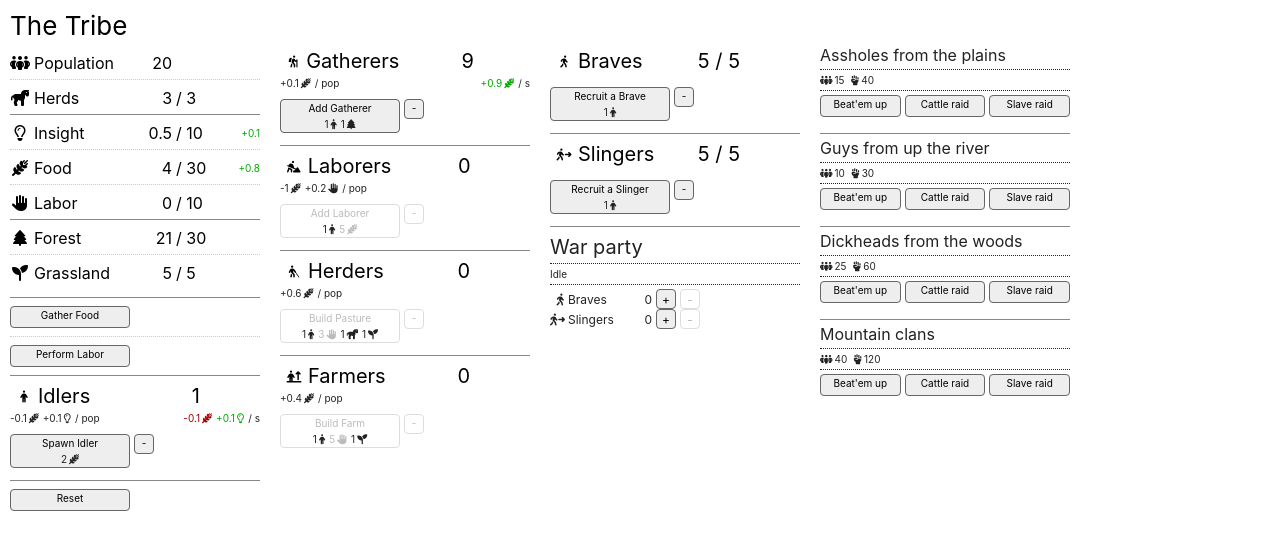
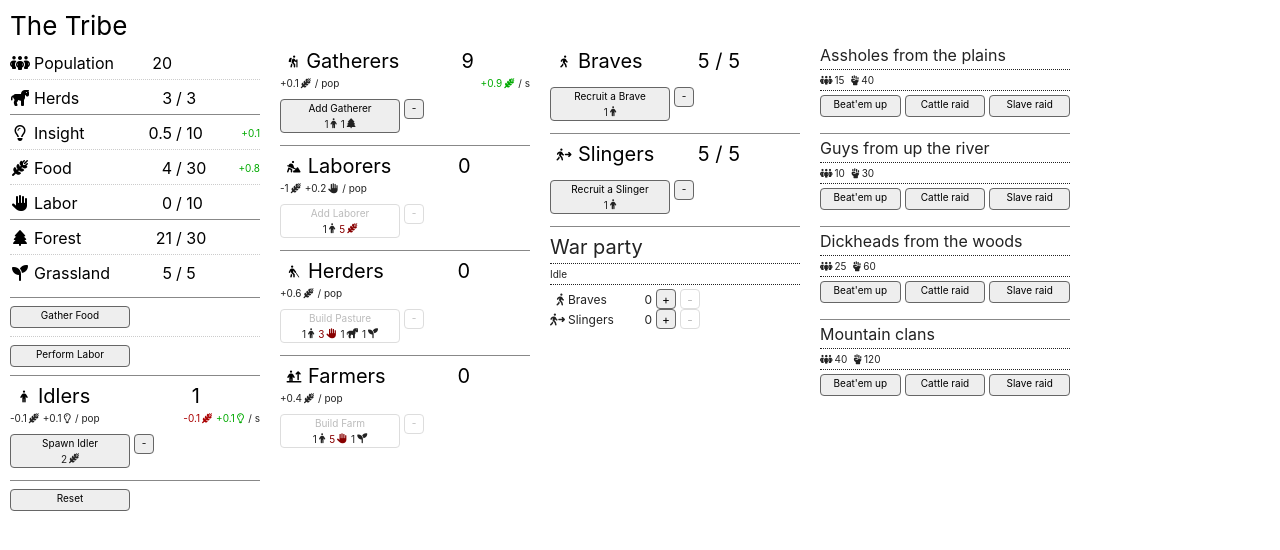
Before and after one commit to socha23/civlite, a React (Create React App) app: page / in a window 1280 px wide. Shown: the top 550 px of the page. Built offline with nearby package versions, Linux system fonts and the light colour scheme.

Commit message:
refactor

```diff
--- a/src/model/battleModel.tsx
+++ b/src/model/battleModel.tsx
@@ -1,6 +1,5 @@
 import { Colors } from "../view/icons"
 import { BattleMessages } from "../view/logMessages"
-import { Action, action } from "./action"
 import { Log } from "./log"
 import { PopType, popTypeDefinition } from "./pops"
 
--- a/src/model/civsModel.tsx
+++ b/src/model/civsModel.tsx
@@ -1,6 +1,4 @@
 import { Colors } from "../view/icons"
-import { Action, action } from "./action"
-import { War } from "./warModel"
 import { WarType } from "./wars"
 
 const DEFAULT_CIV_DEFINITION = {
--- a/src/view/action.tsx
+++ b/src/view/action.tsx
@@ -4,11 +4,7 @@ import { GameModel } from '../model/gameModel';
 import { Action } from '../model/action'
 import { Amount } from '../model/amount';
 import { Colors, FontSizes, Icons, DividerColors } from './icons';
-
-type ActionCost = {
-  cost: Amount
-  canPay: boolean
-}
+import { AmountWithColorProps, Amounts } from './amount';
 
 interface ActionParms {
   title?: string,
@@ -18,17 +14,16 @@ interface ActionParms {
 
 export interface ActionProps extends ActionParms {
   action: () => void
-  costs: ActionCost[]
+  costs: AmountWithColorProps[]
   timeout?: number
   timeoutLeft?: number
   disabled?: any
 }
 
-
 export function propsForAction(model: GameModel, a: Action, params: ActionParms = {}): ActionProps {
   return {
     action: () => a.onAction(model),
-    costs: a.costs.map(c => ({cost: c, canPay: model.canPay(c)})),
+    costs: a.costs.map(c => ({...c, color: model.canPay(c) ? Colors.default: Colors.UnsatisfiableCost})),
     timeout: a.timeout,
     timeoutLeft: a.timeoutLeft,
     disabled: a.disabled(model),
@@ -112,7 +107,7 @@ export const ActionButton = (a: ActionProps) => <ActionButtonInner {...a}>
     alignItems: "center",
     gap: 4}}>
     <div>{a.buttonLabel || a.title}</div>
-    <ActionCostRow costs={a.costs}/>
+    <Amounts items={a.costs}/>
  </div>
 </ActionButtonInner>
 
@@ -131,23 +126,6 @@ export const SmallIconButton = (a: ActionProps) => <div style={{
 
   </ActionButtonInner>
 </div>
-
-export const ActionCostRow = (p: {costs: ActionCost[]}) => <div style={{
-  display: 'flex',
-  gap: 4,
-  fontSize: FontSizes.small,
-}}>
-  {p.costs.map((c, idx) => <div key={idx} style={{
-      display: "flex",
-      color: c.canPay ? Colors.default : Colors.grayedOut,
-      gap: 2,
-    }}>
-      <div>{c.cost.count}</div>
-      <div style={{
-      }}><i className={Icons[c.cost.type]}/></div>
-    </div>)}
-</div>
-
 
 export const ActionRow = (p: ActionProps) => <div className="dottedDividers" style={{
   display: "flex",
--- /dev/null
+++ b/src/view/amount.tsx
@@ -0,0 +1,26 @@
+import React, { PropsWithChildren, ReactNode } from 'react';
+
+import { Amount, ExpectedAmount } from '../model/amount';
+import { Colors, FontSizes, Icons } from './icons';
+
+export type AmountWithColorProps = (Amount | ExpectedAmount) & {
+  color?: string
+}
+
+export const AmountView = (p: AmountWithColorProps) => <div style={{
+  color: p.color || Colors.default,
+  display: "flex",
+  gap: 2
+}}>
+  <div>{"count" in p ? p.count : p.from + "-" + p.to}</div>
+  <i className={Icons[p.type]}/>
+</div>
+
+
+export const Amounts = (p: {items: AmountWithColorProps[]}) => <div style={{
+  display: 'flex',
+  gap: 4,
+  fontSize: FontSizes.small,
+}}>
+  {p.items.map((c, idx) => <AmountView key={idx} {...c}/>)}
+</div>
--- a/src/view/icons.tsx
+++ b/src/view/icons.tsx
@@ -18,6 +18,7 @@ export const Colors = {
     OurArmy: "#080",
     EnemyArmy: "#800",
     ActiveWar: "#800",
+    UnsatisfiableCost: "#800",
 }
 
 
--- a/src/view/war.tsx
+++ b/src/view/war.tsx
@@ -1,11 +1,12 @@
 import React, { ReactNode } from 'react';
-import { FontSizes, Icons, BattleLabels, BattleLongDescription, Colors } from './icons';
+import { FontSizes, BattleLabels, BattleLongDescription, Colors } from './icons';
 import { WarType } from '../model/wars';
 import { War, WarState } from '../model/warModel';
 import { ActionButton, ActionProps, ActionRow2, propsForAction } from './action';
 import { GameModel } from '../model/gameModel';
 import { BattleProps, BattleView, battleProps } from './battle';
 import { Amount, ExpectedAmount, ExpectedPopAmount } from '../model/amount';
+import { Amounts } from './amount';
 
 export type WarProps = {
   expectedOpposition: ExpectedPopAmount[]
@@ -65,15 +66,7 @@ const ValueRow = (p: {description: string, items: (ExpectedAmount | Amount)[]})
   gap: 4,
 }}>
   <div>{p.description}</div>
-  <div style={{
-    display: "flex"
-  }}>
-    {p.items.map((i, idx) => <span key={idx} style={{
-    }}>
-      {"count" in i ? i.count : i.from + "-" + i.to}
-      <i className={Icons[i.type]}/>
-    </span>)}
-  </div>
+  <Amounts items={p.items}/>
 </div>
 
 
```
Also changed, not shown: src/model/amount.tsx (line endings or trailing spaces).
